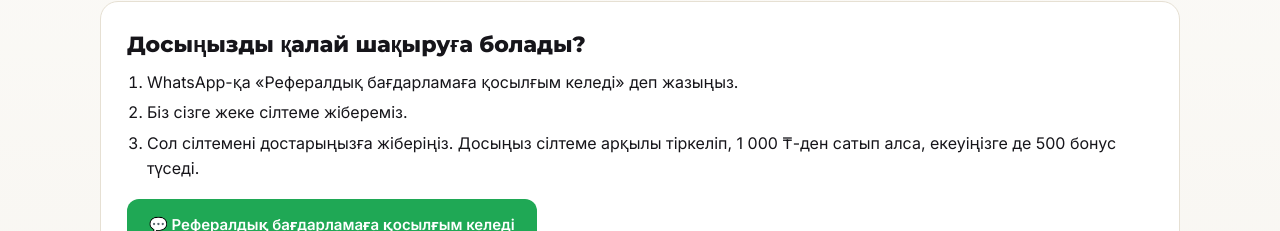
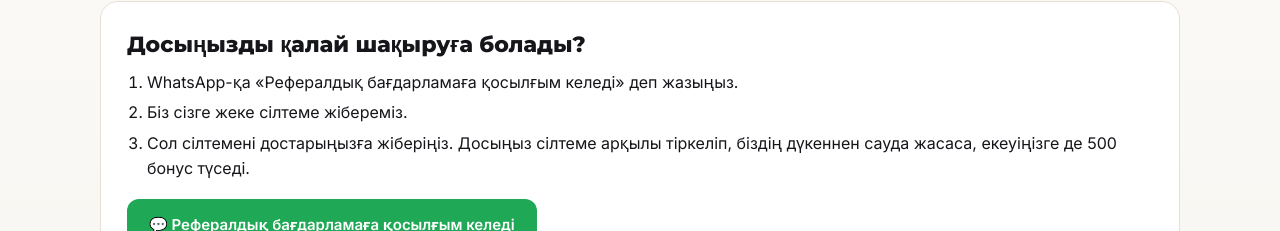
Before and after one commit to Utepov-Bauyrzhan/altynorda-site, a plain HTML site: page index.html in a window 1280 px wide. Shown: the part 2916-3147 px from the top of the page. Drawn offline with Linux system fonts and the light colour scheme.

Commit message:
Реферал 3-қадам мәтіні өзгертілді
Co-Authored-By: Claude Opus 5.5 <noreply@anthropic.com>
Claude-Session: https://claude.ai/code/session_01SvLZT5dtK64tycW86bN5Na

```diff
--- a/index.html
+++ b/index.html
@@ -269,7 +269,7 @@ footer b{color:#fff;font-family:Montserrat,Inter,sans-serif;font-weight:900}
    <ol>
     <li data-kz="WhatsApp-қа «Рефералдық бағдарламаға қосылғым келеді» деп жазыңыз." data-ru="Напишите в WhatsApp: «Хочу подключиться к реферальной программе».">WhatsApp-қа «Рефералдық бағдарламаға қосылғым келеді» деп жазыңыз.</li>
     <li data-kz="Біз сізге жеке сілтеме жібереміз." data-ru="Мы пришлём вам персональную ссылку.">Біз сізге жеке сілтеме жібереміз.</li>
-    <li data-kz="Сол сілтемені достарыңызға жіберіңіз. Досыңыз сілтеме арқылы тіркеліп, 1 000 ₸-ден сатып алса, екеуіңізге де 500 бонус түседі." data-ru="Отправьте ссылку друзьям. Если друг зарегистрируется по ссылке и купит от 1 000 ₸, вы оба получите по 500 бонусов.">Сол сілтемені достарыңызға жіберіңіз. Досыңыз сілтеме арқылы тіркеліп, 1 000 ₸-ден сатып алса, екеуіңізге де 500 бонус түседі.</li>
+    <li data-kz="Сол сілтемені достарыңызға жіберіңіз. Досыңыз сілтеме арқылы тіркеліп, біздің дүкеннен сауда жасаса, екеуіңізге де 500 бонус түседі." data-ru="Отправьте ссылку друзьям. Если друг зарегистрируется по ссылке и совершит покупку в нашем магазине, вы оба получите по 500 бонусов.">Сол сілтемені достарыңызға жіберіңіз. Досыңыз сілтеме арқылы тіркеліп, біздің дүкеннен сауда жасаса, екеуіңізге де 500 бонус түседі.</li>
    </ol>
    <a class="btn wa" href="https://wa.me/77770198800?text=%D0%A0%D0%B5%D1%84%D0%B5%D1%80%D0%B0%D0%BB%D0%B4%D1%8B%D2%9B%20%D0%B1%D0%B0%D2%93%D0%B4%D0%B0%D1%80%D0%BB%D0%B0%D0%BC%D0%B0%D2%93%D0%B0%20%D2%9B%D0%BE%D1%81%D1%8B%D0%BB%D2%93%D1%8B%D0%BC%20%D0%BA%D0%B5%D0%BB%D0%B5%D0%B4%D1%96" data-href-kz="https://wa.me/77770198800?text=%D0%A0%D0%B5%D1%84%D0%B5%D1%80%D0%B0%D0%BB%D0%B4%D1%8B%D2%9B%20%D0%B1%D0%B0%D2%93%D0%B4%D0%B0%D1%80%D0%BB%D0%B0%D0%BC%D0%B0%D2%93%D0%B0%20%D2%9B%D0%BE%D1%81%D1%8B%D0%BB%D2%93%D1%8B%D0%BC%20%D0%BA%D0%B5%D0%BB%D0%B5%D0%B4%D1%96" data-href-ru="https://wa.me/77770198800?text=%D0%A5%D0%BE%D1%87%D1%83%20%D0%BF%D0%BE%D0%B4%D0%BA%D0%BB%D1%8E%D1%87%D0%B8%D1%82%D1%8C%D1%81%D1%8F%20%D0%BA%20%D1%80%D0%B5%D1%84%D0%B5%D1%80%D0%B0%D0%BB%D1%8C%D0%BD%D0%BE%D0%B9%20%D0%BF%D1%80%D0%BE%D0%B3%D1%80%D0%B0%D0%BC%D0%BC%D0%B5" target="_blank" rel="noopener" data-kz="💬 Рефералдық бағдарламаға қосылғым келеді" data-ru="💬 Хочу подключиться к реферальной программе">💬 Рефералдық бағдарламаға қосылғым келеді</a>
    <p class="small" data-kz="Сілтеме 1 ай жарамды. Шақыру бонусы бір рет беріледі." data-ru="Ссылка действует 1 месяц. Бонус за приглашение начисляется один раз.">Сілтеме 1 ай жарамды. Шақыру бонусы бір рет беріледі.</p>
```
